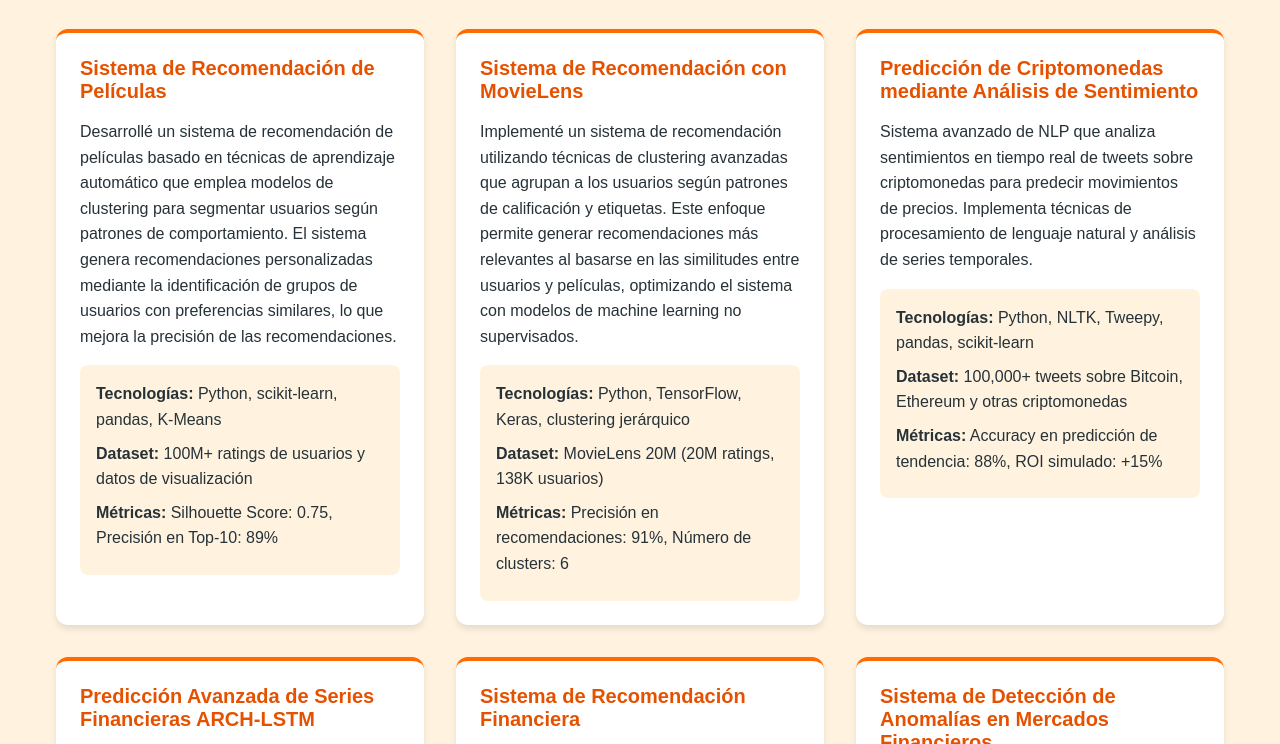
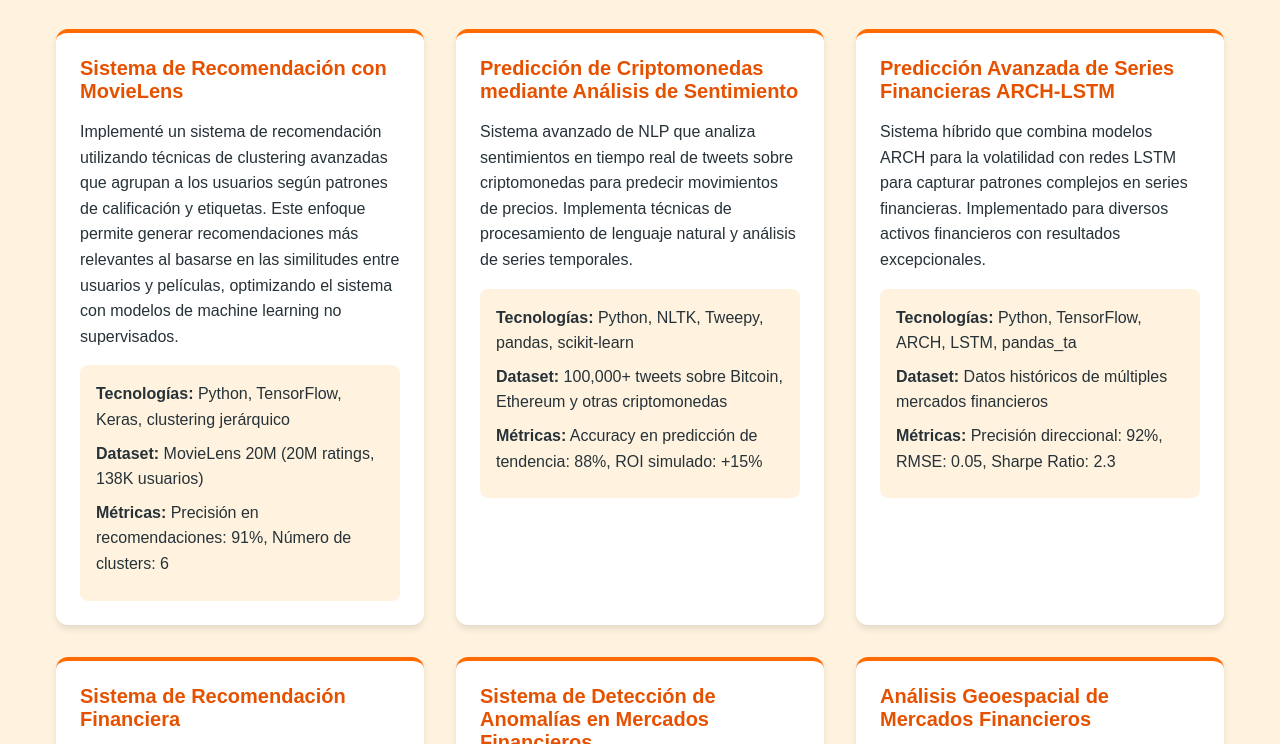
Before and after one commit to jeremiasbordon30/portfolio, a plain HTML site: page index.html in a window 1280 px wide. Shown: the part 621-1365 px from the top of the page. Drawn offline with Linux system fonts and the light colour scheme.

Commit message:
index.html

```diff
--- a/index.html
+++ b/index.html
@@ -190,17 +190,6 @@
     <section class="projects" id="projects">
         <h2>Proyectos Destacados en Data Science & AI</h2>
         <div class="projects-grid">
-            <!-- Proyecto: Sistema de Recomendación de Películas (Netflix) -->
-            <div class="project-card">
-                <h3>Sistema de Recomendación de Películas</h3>
-                <p>Desarrollé un sistema de recomendación de películas basado en técnicas de aprendizaje automático que emplea modelos de clustering para segmentar usuarios según patrones de comportamiento. El sistema genera recomendaciones personalizadas mediante la identificación de grupos de usuarios con preferencias similares, lo que mejora la precisión de las recomendaciones.</p>
-                <div class="tech-stack">
-                    <p><strong>Tecnologías:</strong> Python, scikit-learn, pandas, K-Means</p>
-                    <p><strong>Dataset:</strong> 100M+ ratings de usuarios y datos de visualización</p>
-                    <p><strong>Métricas:</strong> Silhouette Score: 0.75, Precisión en Top-10: 89%</p>
-                </div>
-            </div>
-
             <!-- Proyecto: Sistema de Recomendación con MovieLens -->
             <div class="project-card">
                 <h3>Sistema de Recomendación con MovieLens</h3>
```
